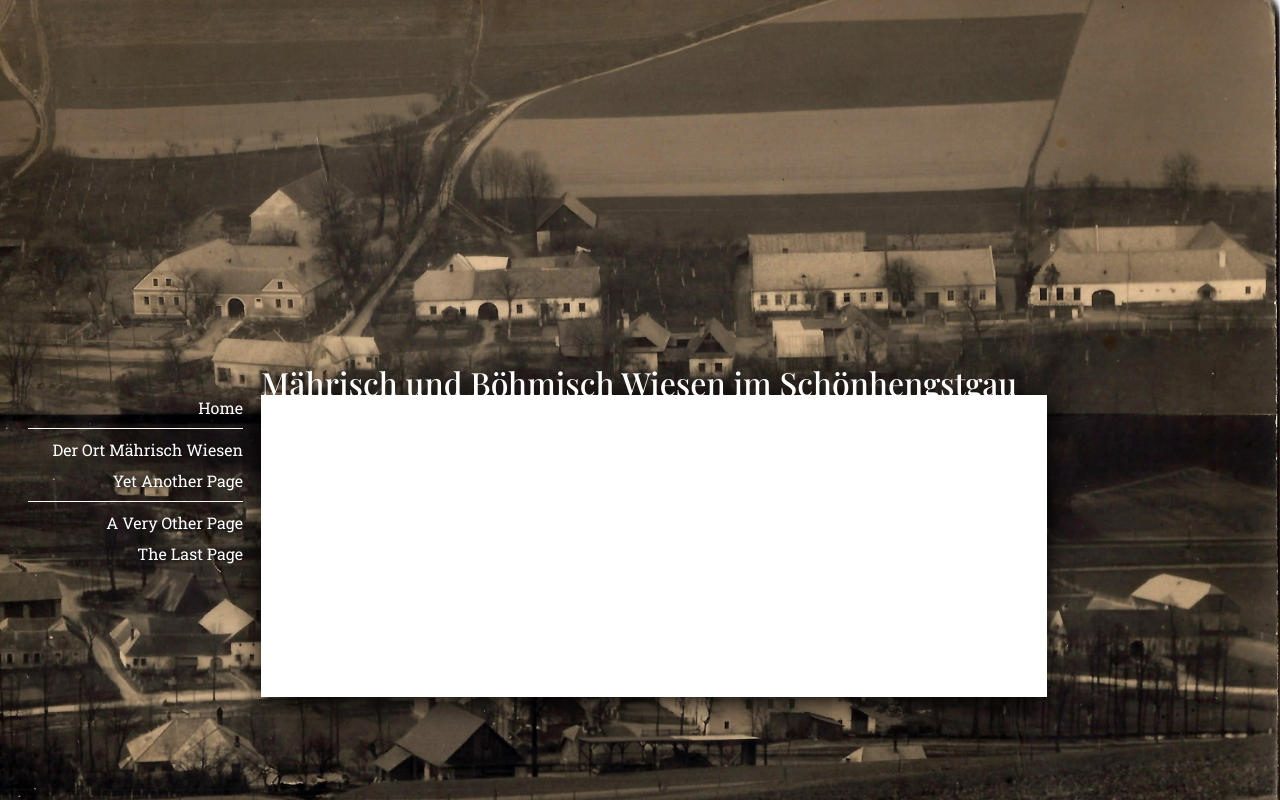
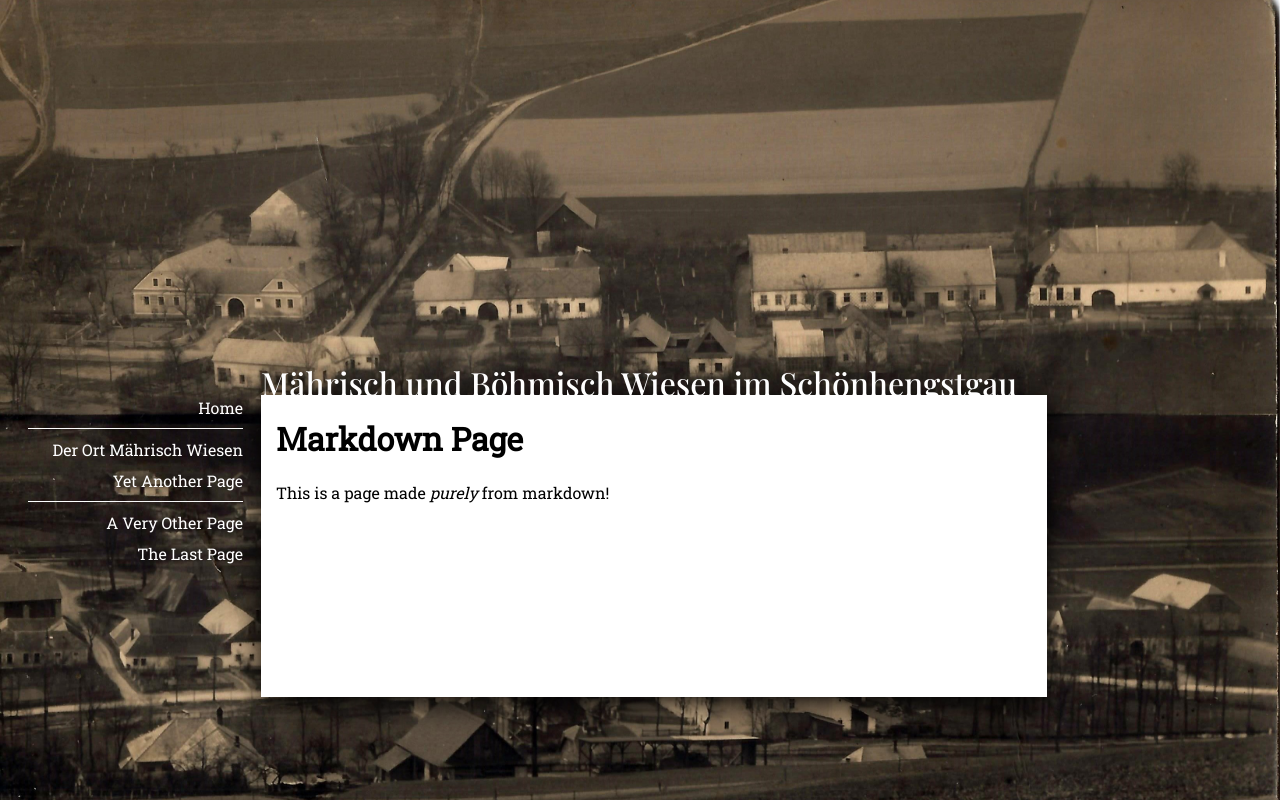
Before and after one commit to JupiterPi/wiesen-website, an Angular app in the folder website/: page /markdown in a window 1280 px wide. Before the commit this address led to /. Built offline with nearby package versions, Linux system fonts and the light colour scheme.

Commit message:
basic markdown rendering

```diff
--- a/website/angular.json
+++ b/website/angular.json
@@ -29,7 +29,9 @@
             "styles": [
               "src/styles.css"
             ],
-            "scripts": []
+            "scripts": [
+              "node_modules/marked/marked.min.js"
+            ]
           },
           "configurations": {
             "production": {
--- a/website/package.json
+++ b/website/package.json
@@ -18,6 +18,7 @@
     "@angular/platform-browser": "~13.2.0",
     "@angular/platform-browser-dynamic": "~13.2.0",
     "@angular/router": "~13.2.0",
+    "marked": "^4.0.14",
     "rxjs": "~7.5.0",
     "tslib": "^2.3.0",
     "zone.js": "~0.11.4"
--- /dev/null
+++ b/website/src/app/markdown-page/markdown-page.component.html
@@ -0,0 +1 @@
+<div [innerHTML]="parsedHtml"></div>
--- /dev/null
+++ b/website/src/app/markdown-page/markdown-page.component.ts
@@ -0,0 +1,19 @@
+import { Component, OnInit } from '@angular/core';
+declare let marked: any;
+
+@Component({
+  selector: 'app-markdown-page',
+  templateUrl: './markdown-page.component.html',
+  styleUrls: ['./markdown-page.component.css']
+})
+export class MarkdownPageComponent implements OnInit {
+  markdown = "# Markdown Page\n\nThis is a page made *purely* from markdown!";
+  parsedHtml = "Page loading...";
+
+  constructor() { }
+
+  ngOnInit(): void {
+    this.parsedHtml = marked.parse(this.markdown);
+  }
+
+}
```
Also changed, not shown: website/src/app/app.module.ts (+5 -2 lines), website/src/app/markdown-page/markdown-page.component.css (added), 2 other files (tests, documents, lock files or other folders).
